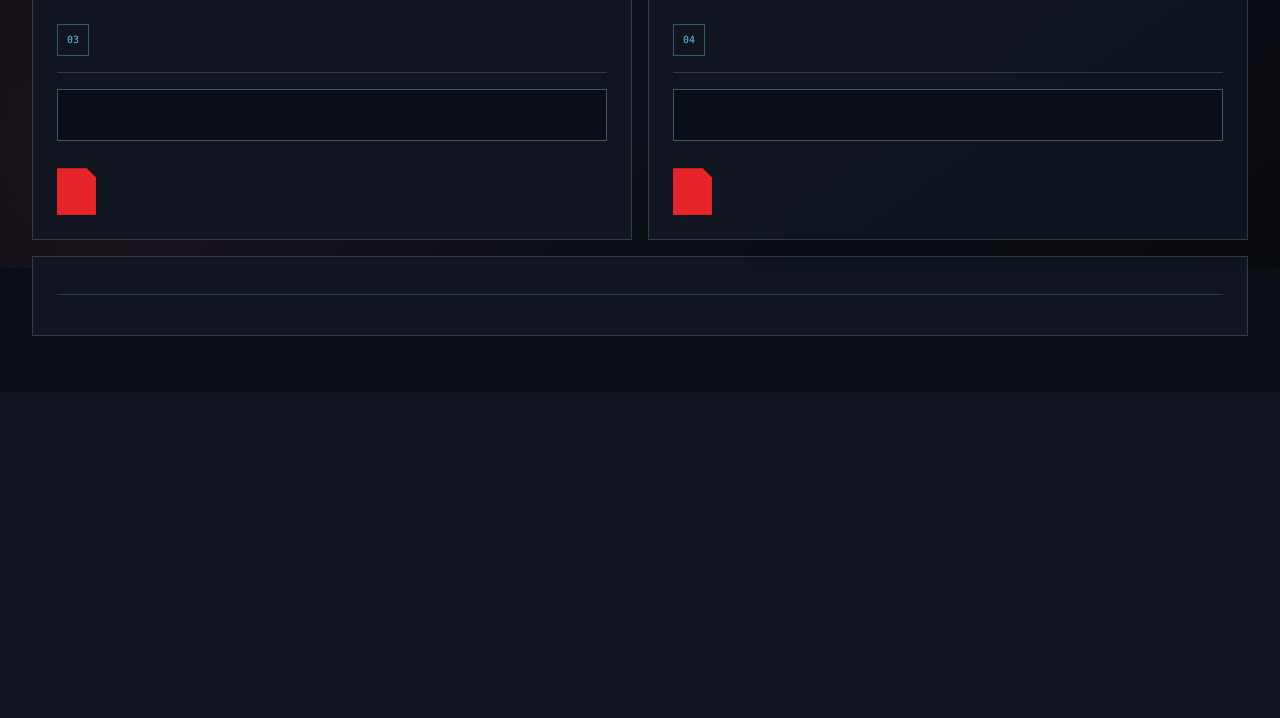
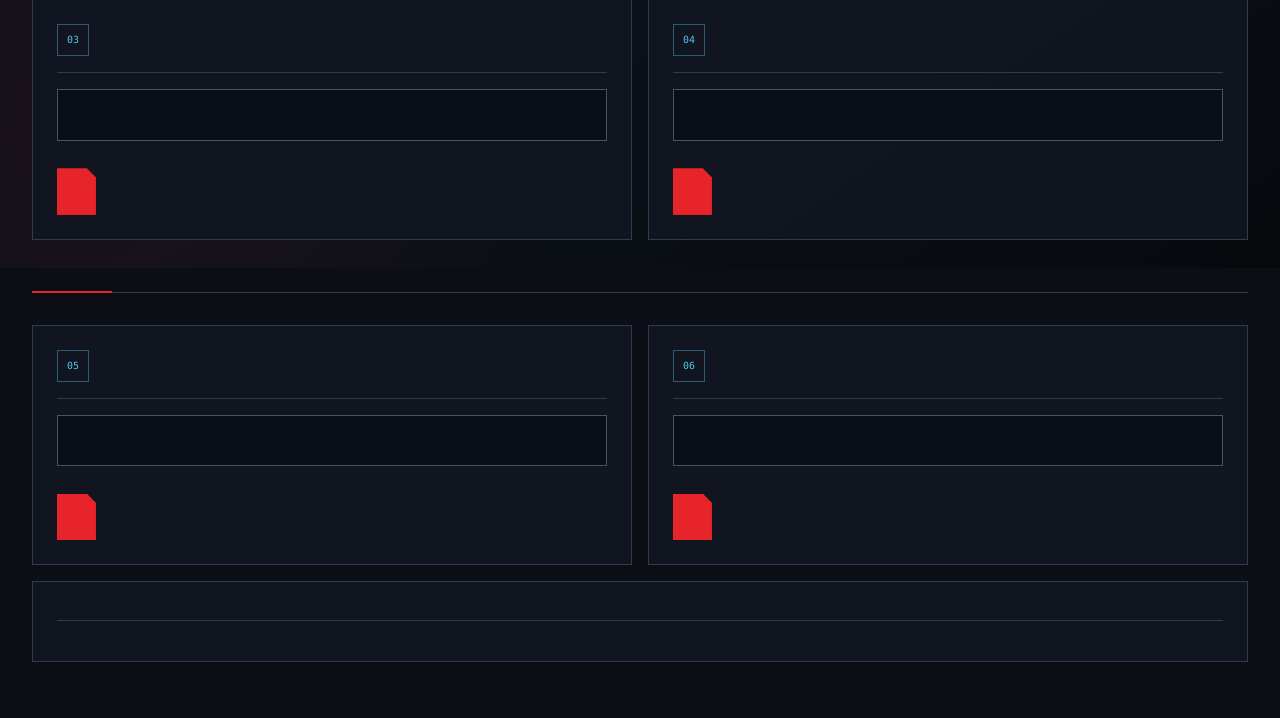
Before and after one commit to Jay-S99/CyberSec_Lab, a Python web app: template templates/admin/security.html in a window 1280 px wide. Shown: the part 532-1250 px from the top of the page. Before the commit the page ends 868 px from the top, so only its background shows below. Run offline with Jinja, Linux system fonts and the light colour scheme; the template is opened without the code that fills it, so the values that code supplies are empty.

Commit message:
ui(admin): Dodano formularze konfiguracji ochrony logowania

```diff
--- a/templates/admin/security.html
+++ b/templates/admin/security.html
@@ -67,6 +67,43 @@
   </section>
 </div>
 
+<div class="admin-heading">
+  <div>
+    <p class="eyebrow">{{ t('admin.login_protection_eyebrow') }}</p>
+    <h2>{{ t('admin.login_protection') }}</h2>
+    <p>{{ t('admin.login_protection_intro', minutes=settings.login_lockout_minutes) }}</p>
+    <p class="admin-muted">{{ t('admin.fixed_lockout_duration', minutes=settings.login_lockout_minutes) }}</p>
+  </div>
+</div>
+
+<div class="admin-policy-grid">
+  <section class="admin-policy-card" aria-labelledby="login-failure-limit-heading">
+    <div class="policy-icon" aria-hidden="true">05</div><h2 id="login-failure-limit-heading">{{ t('admin.account_login_limit') }}</h2>
+    <p>{{ t('admin.account_login_limit_intro') }}</p>
+    <form method="post" action="{{ url_for('admin.update_login_failure_limit') }}">
+      <input type="hidden" name="csrf_token" value="{{ csrf_token }}">
+      <label for="login-max-failed-attempts">{{ t('admin.failed_attempts') }}</label>
+      <input id="login-max-failed-attempts" name="login_max_failed_attempts" type="number" min="{{ minimum_login_failure_limit }}" max="{{ maximum_login_failure_limit }}" step="1" value="{{ settings.login_max_failed_attempts }}" required>
+      {% if field_errors.login_max_failed_attempts %}<p class="admin-field-error">{{ field_errors.login_max_failed_attempts }}</p>{% endif %}
+      <p class="admin-muted">{{ t('admin.account_login_limit_help', minimum=minimum_login_failure_limit, maximum=maximum_login_failure_limit, minutes=settings.login_lockout_minutes) }}</p>
+      <button class="button button-primary" type="submit">{{ t('admin.save_login_limit') }}</button>
+    </form>
+  </section>
+
+  <section class="admin-policy-card" aria-labelledby="ip-login-failure-limit-heading">
+    <div class="policy-icon" aria-hidden="true">06</div><h2 id="ip-login-failure-limit-heading">{{ t('admin.ip_login_limit') }}</h2>
+    <p>{{ t('admin.ip_login_limit_intro') }}</p>
+    <form method="post" action="{{ url_for('admin.update_ip_login_failure_limit') }}">
+      <input type="hidden" name="csrf_token" value="{{ csrf_token }}">
+      <label for="login-ip-max-failed-attempts">{{ t('admin.failed_attempts_per_ip') }}</label>
+      <input id="login-ip-max-failed-attempts" name="login_ip_max_failed_attempts" type="number" min="{{ minimum_ip_login_failure_limit }}" max="{{ maximum_ip_login_failure_limit }}" step="1" value="{{ settings.login_ip_max_failed_attempts }}" required>
+      {% if field_errors.login_ip_max_failed_attempts %}<p class="admin-field-error">{{ field_errors.login_ip_max_failed_attempts }}</p>{% endif %}
+      <p class="admin-muted">{{ t('admin.ip_login_limit_help', minimum=minimum_ip_login_failure_limit, maximum=maximum_ip_login_failure_limit, minutes=settings.login_lockout_minutes) }}</p>
+      <button class="button button-primary" type="submit">{{ t('admin.save_ip_login_limit') }}</button>
+    </form>
+  </section>
+</div>
+
 <section class="admin-readonly" aria-labelledby="temporary-password-heading">
   <div class="panel-heading"><span>{{ t('admin.locked') }}</span><h2 id="temporary-password-heading">{{ t('admin.temporary_credentials') }}</h2></div>
   <p>{{ t('admin.temporary_credentials_help', hours=settings.temporary_password_validity_hours) }}</p>
```
